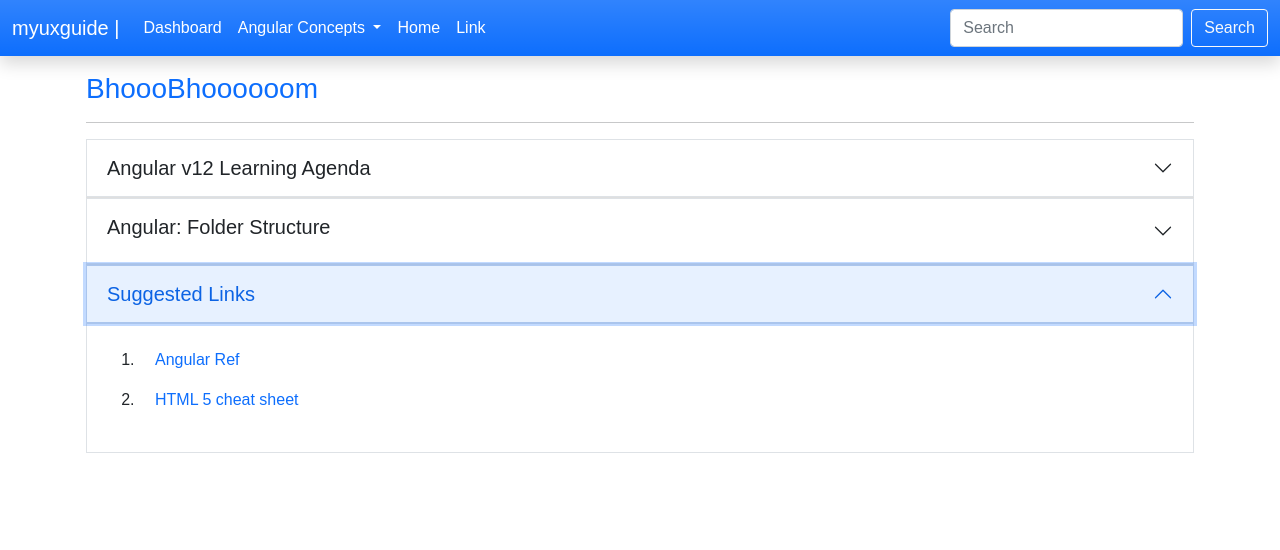
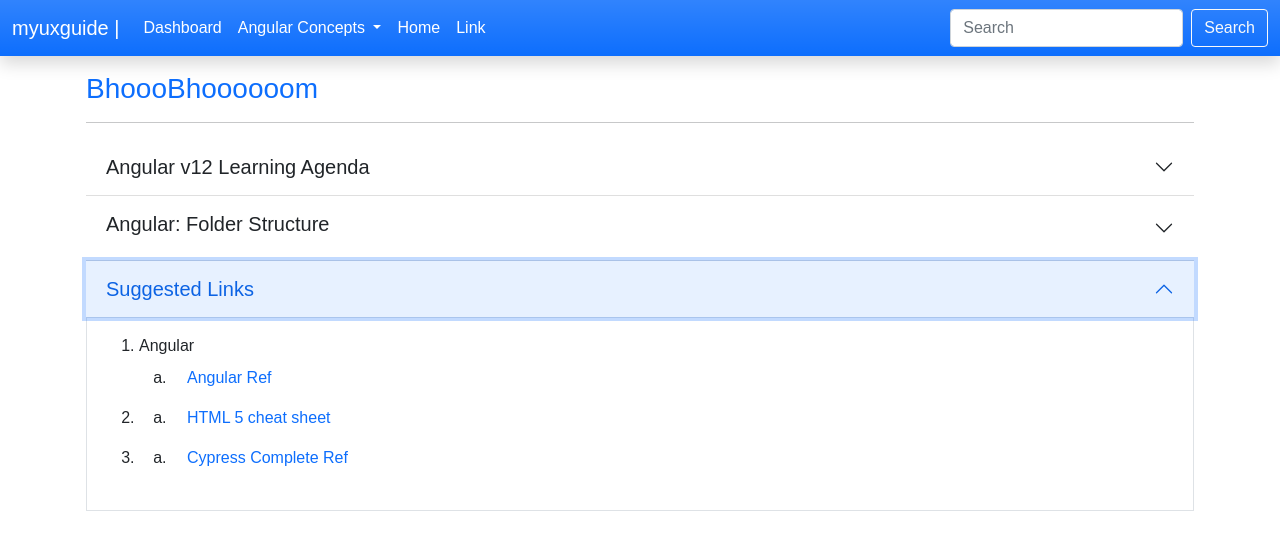
Before and after one commit to myuxguide/projects, an Angular app: page /dashboard in a window 1280 px wide. Both pictures are taken after a click on the button "Suggested Links". Shown: the top 550 px of the page. Built offline with nearby package versions, Linux system fonts and the light colour scheme.

Commit message:
Minor changes in Dashboard.html

```diff
--- a/src/app/dashboard/dashboard.component.html
+++ b/src/app/dashboard/dashboard.component.html
@@ -4,7 +4,7 @@
 
     <div class="accordion accordion-flush" id="accordionFlush">
         <div class="accordion-item">
-          <h2 class="accordion-header border" id="flush-headingOne">
+          <h2 class="accordion-header" id="flush-headingOne">
             <button class="accordion-button collapsed" type="button" data-bs-toggle="collapse" data-bs-target="#flush-collapseOne" aria-expanded="false" aria-controls="flush-collapseOne">
                 <h5 class="mb-0">{{ titles.titleOne }}</h5>
             </button>
@@ -53,7 +53,7 @@
         </div>
 
         <div class="accordion-item">
-            <h2 class="accordion-header border" id="flush-headingTwo">
+            <h2 class="accordion-header" id="flush-headingTwo">
                 <button class="accordion-button collapsed" type="button" data-bs-toggle="collapse" data-bs-target="#flush-collapseTwo" aria-expanded="false" aria-controls="flush-collapseTwo">
                     <h5 class="mb
                     -0">{{ titles.titleTwo }}</h5>
@@ -177,7 +177,7 @@
         </div>
 
         <div class="accordion-item">
-            <h2 class="accordion-header border" id="flush-headingThree">
+            <h2 class="accordion-header" id="flush-headingThree">
                 <button class="accordion-button collapsed" type="button" data-bs-toggle="collapse" data-bs-target="#flush-collapseThree" aria-expanded="false" aria-controls="flush-collapseTwo">
                     <h5 class="mb-0">{{ titles.titleFour }}</h5>
                 </button>
@@ -186,11 +186,27 @@
             <div class="accordion-body border overflow-auto">
                 <nav class="nav flex-column">
                     <ol>
-                        <li><a class="nav-link active"
-                                href="https://www.itsolutionstuff.com/post/angular-9-create-module-with-routing-exampleexample.html"
-                                target="_blank">Angular Ref</a></li>
-                        <li><a class="nav-link active" href="https://bootstrap-cheatsheet.themeselection.com/#bg-gradient"
-                                target="_blank">HTML 5 cheat sheet</a></li>
+                        <li>Angular
+                                <ol type="a">
+                                    <li><a class="nav-link active"
+                                        href="https://www.itsolutionstuff.com/post/angular-9-create-module-with-routing-exampleexample.html"
+                                        target="_blank">Angular Ref</a></li>
+                                </ol>
+                            </li>
+                        <li>
+                            <ol type="a">
+                                    <li><a class="nav-link active" href="https://bootstrap-cheatsheet.themeselection.com/#bg-gradient"
+                                        target="_blank">HTML 5 cheat sheet</a></li>
+                                </ol>
+                        </li>
+                        <li>
+                            <ol>
+                                <li type="a">
+                                    <a class="nav-link active" href="https://docs.cypress.io/examples/examples/tutorials#Test-a-React-Todo-App"
+                                target="_blank">Cypress Complete Ref</a>
+                                </li>
+                            </ol>
+                        </li>
                     </ol>
                 </nav>
             </div>
```
